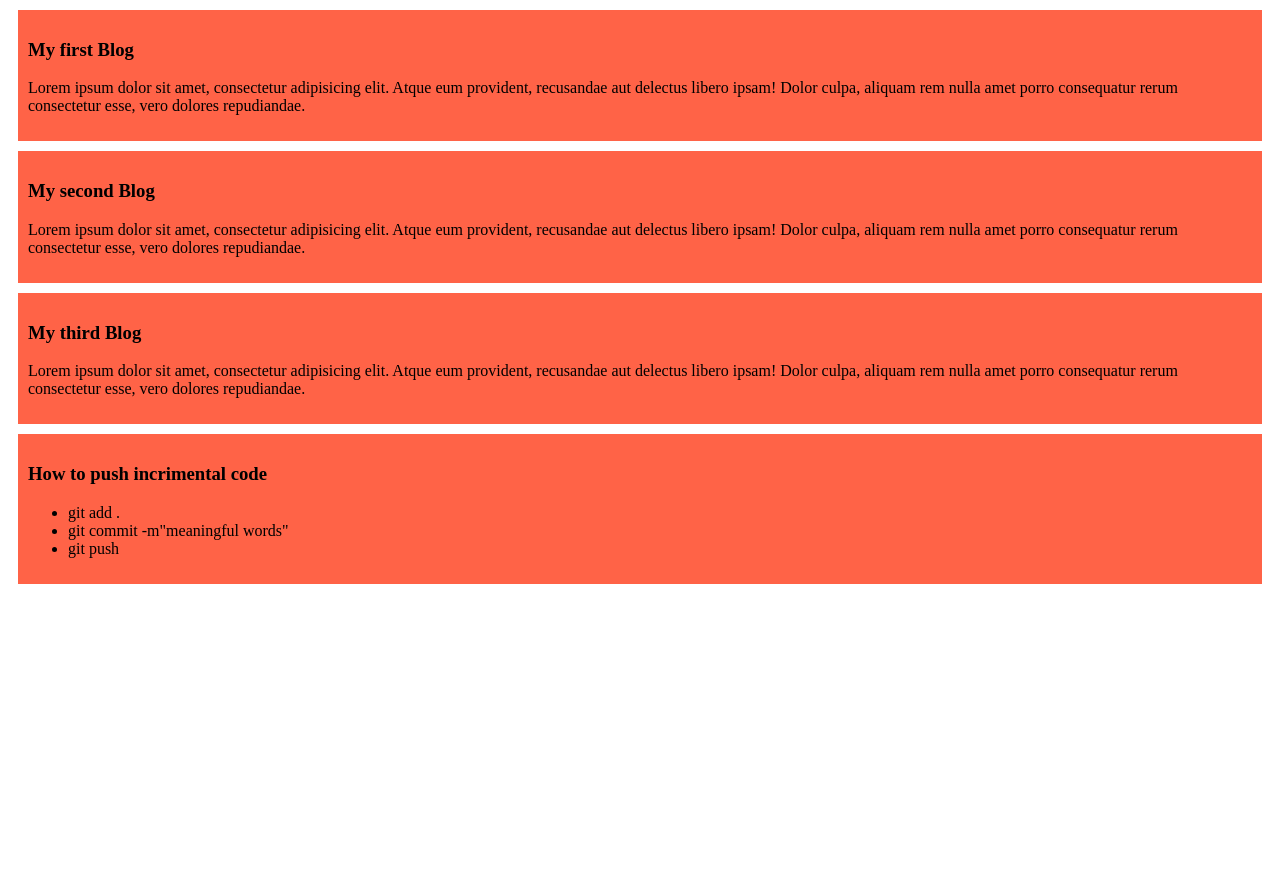
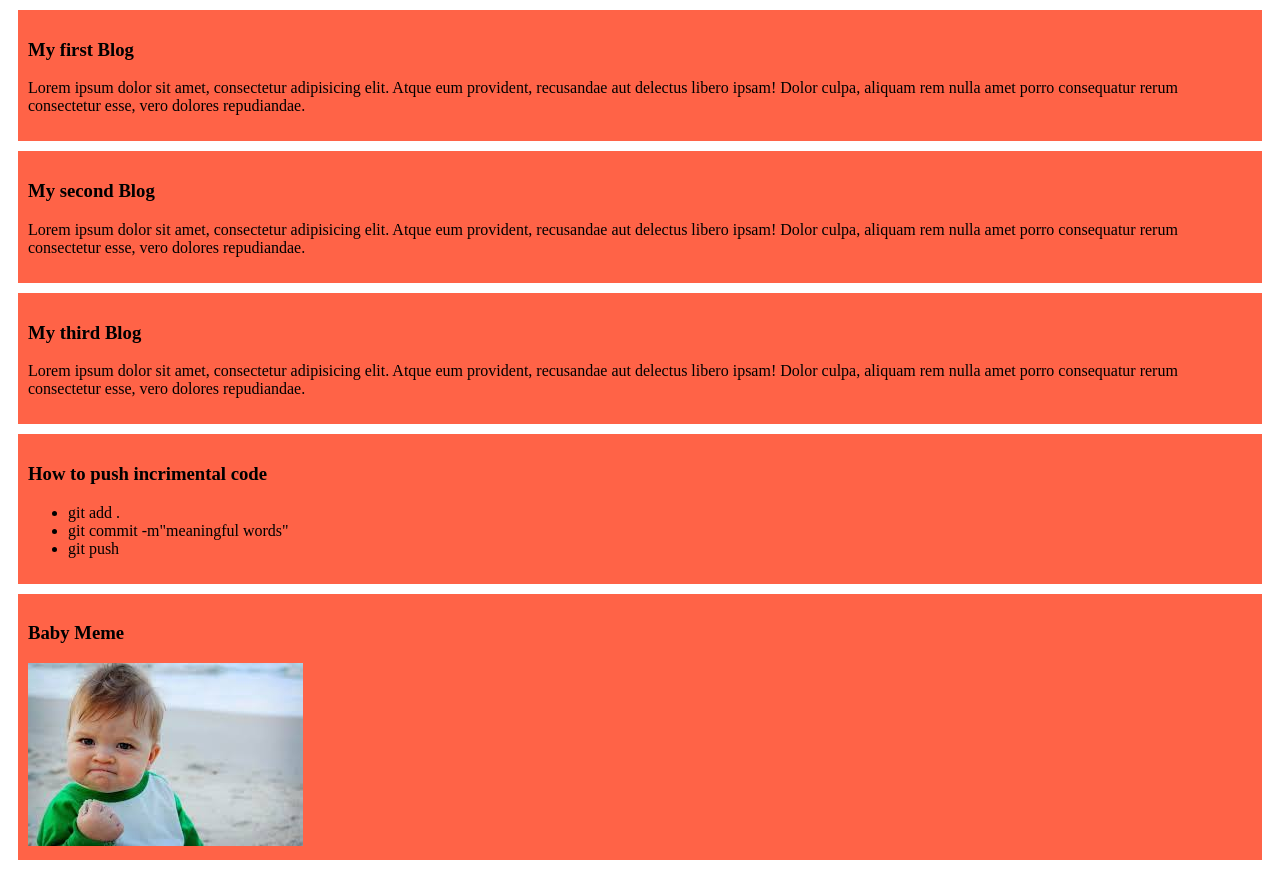
Before and after one commit to fahimislam222/my-simple-website, a plain HTML site: page index.html in a window 1280 px wide. Before the commit the page ends 800 px from the top, so only its background shows below. Drawn offline with Linux system fonts and the light colour scheme.

Commit message:
Added a meme

```diff
--- a/index.html
+++ b/index.html
@@ -27,5 +27,9 @@
             <li>git push</li>
         </ul>
     </div>
+    <div>
+        <h3>Baby Meme</h3>
+         <img src="images/download.jpg" alt="">
+    </div>
 </body>
 </html>
```
Also changed, not shown: images/download.jpg (added).
